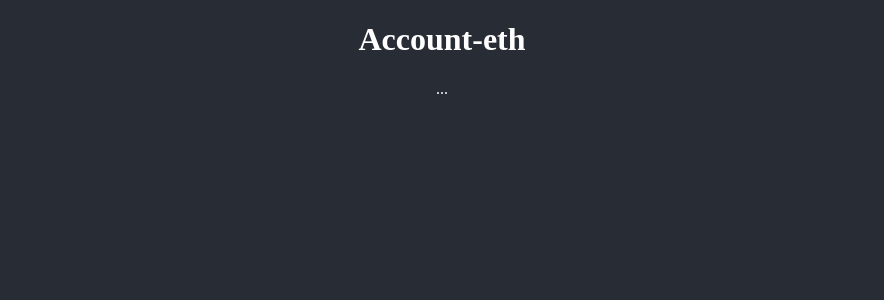
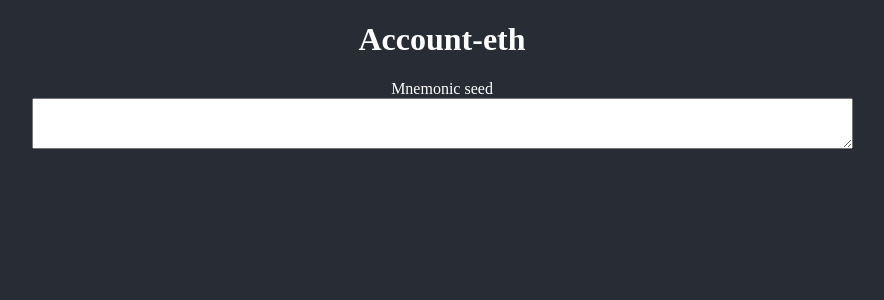
Before and after one commit to wslyvh/accounteth, a React (Create React App) app: page / in a window 1280 px wide. Shown: the top 300 px of the page, without its empty margins (198-1082 px from the left). Built offline with nearby package versions, Linux system fonts and the light colour scheme.

Commit message:
component

```diff
--- a/src/assets/App.css
+++ b/src/assets/App.css
@@ -9,3 +9,7 @@ body {
   background-color: #282c34;
   color: #fff;
 }
+
+textarea {
+  text-align: center;
+}
--- /dev/null
+++ b/src/components/Wallet.tsx
@@ -0,0 +1,20 @@
+import React, { useState, useEffect } from 'react';
+
+function Wallet() {
+  const [seed, setSeed] = useState("");
+
+  useEffect(() => {
+      console.log(seed)
+  }, [seed]);
+
+  return (
+    <div>
+        <span>Mnemonic seed</span> <br/>
+        <textarea rows={3} cols={100}
+          value={seed}
+          onChange={e => setSeed(e.target.value)}/>
+    </div>
+  );
+}
+
+export default Wallet;
--- a/src/index.tsx
+++ b/src/index.tsx
@@ -1,6 +1,7 @@
 import React from 'react';
 import ReactDOM from 'react-dom';
 import App from './pages/App';
+import './assets/App.css';
 
 ReactDOM.render(
   <React.StrictMode>
--- a/src/pages/App.tsx
+++ b/src/pages/App.tsx
@@ -1,5 +1,5 @@
 import React from 'react';
-import '../assets/App.css';
+import Wallet from '../components/Wallet';
 
 function App() {
   return (
@@ -8,7 +8,7 @@ function App() {
         <h1>Account-eth</h1>
       </header>
       <div>
-        ...
+        <Wallet />
       </div>
     </div>
   );
```
